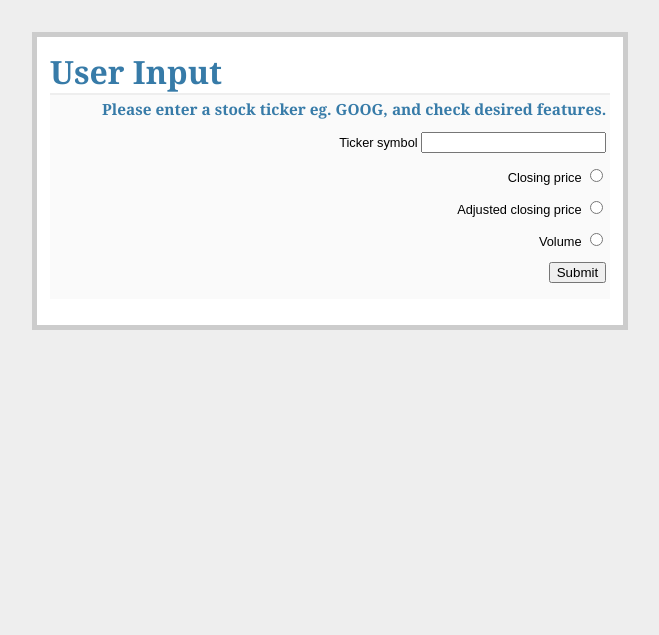
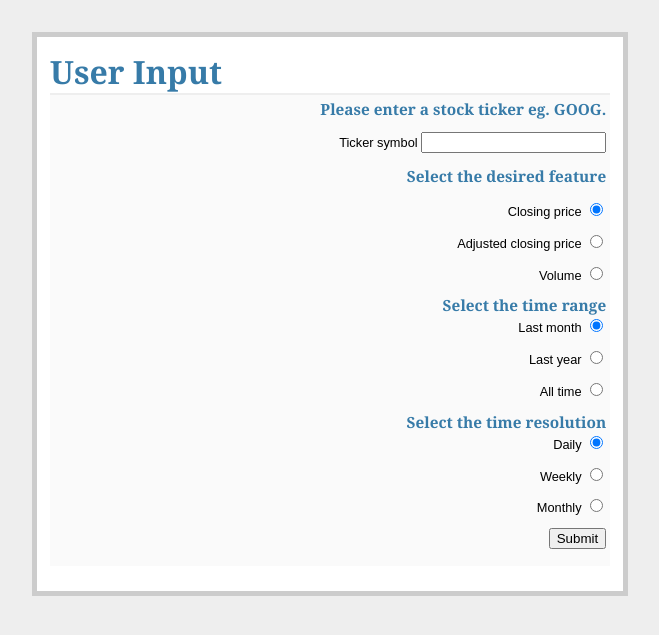
Before and after one commit to RichInCode/stockTickerApp, a Flask app: page /index in a window 1280 px wide. Shown: the top 635 px of the page, without its empty margins (310-969 px from the left). Run offline with Flask 2, Linux system fonts and the light colour scheme.

Commit message:
new features added
added new feature selections and added plot labels

```diff
--- a/app.py
+++ b/app.py
@@ -1,16 +1,38 @@
 from flask import Flask, render_template, request, redirect, url_for
+import requests
 import pandas
 from bokeh.plotting import figure, output_file, save
 from datetime import datetime
+from dateutil.relativedelta import relativedelta
 
 #some helper functions
-def requestData(stockName, option='4'):
+def determineStartDate():
+  current_time = datetime.today()
+  earlier_time = current_time + relativedelta(months=-int(app.vars['timespan']))
+
+  return earlier_time.strftime('%Y-%m-%d'), current_time.strftime('%Y-%m-%d')
+
+
+def checkRequest():
   urlname = 'https://www.quandl.com/api/v3/datasets/WIKI/'
-  urlname = urlname + stockName + '.json'
-  urlname = urlname + '?order=asc&exclude_headers=true&column_index='+option
-  urlname = urlname + '&collapse=weekly&transformation=rdiff'
+  urlname = urlname + app.vars['name_stock'] + '.json'
+  urlname = urlname + '?order=asc&exclude_headers=true&column_index='+app.vars['button']
+
+  if app.vars['timespan'] != '-1':
+    starttime, endtime = determineStartDate()
+    urlname = urlname + '&start_date=' + starttime + '&end_date=' + endtime
+
+  urlname = urlname + '&collapse=' + app.vars['timeres'] + '&transformation=rdiff'
+  urlname = urlname + '?api_key=8zAwUeJsnmGaDrJgEHrr'
 
   print urlname
+
+  r = requests.get(urlname)
+
+  return urlname, r.status_code
+
+def requestData(urlname):
+
 
   df = pandas.read_json(urlname)
   df = df['dataset']
@@ -26,13 +48,21 @@ def plotData(df):
 
   output_file("templates/datetime.html")
 
-  p = figure(width=800, height=250, x_axis_type="datetime")
+  p = figure(width=800, height=250, x_axis_type="datetime", title="Stock Ticker Information")
+  p.xaxis.axis_label = 'date'
+  p.yaxis.axis_label = app.vars[app.vars['button']]
   p.line(dates, values, color='navy', alpha=0.5)
+  p.circle(dates, values, color='navy', alpha=0.5, legend=app.vars['name_stock'])
 
   save(p)
 
+
 # now the flask app
 app = Flask(__name__)
+app.vars = {}
+app.vars['4'] = 'closing price'
+app.vars['5'] = 'volume'
+app.vars['11'] = 'adjusted closing price'
 
 @app.route('/')
 def main():
@@ -44,16 +74,31 @@ def index():
   if request.method == 'GET':
     return render_template('index.html')
   else:
-    data_name = request.form['name_stock']
-    print data_name
-    data_button = request.form['button']
-    print request.form['button']
+    app.vars['name_stock'] = request.form['name_stock']
+    app.vars['button'] = request.form['button']
+    app.vars['timespan'] = request.form['timespan']
+    app.vars['timeres'] = request.form['timeres']
 
-    df = requestData(data_name,data_button)
-    plotData(df)
+    urlname, status = checkRequest()
 
-    return render_template('back.html')
+    print status
 
+    if status == 200:
+      df = requestData(urlname)
+      plotData(df)
+
+      return render_template('datetime.html')
+
+    else:
+      return render_template('error.html')
+
+#@app.errorhandler(404)
+#def page_not_found(e):
+#  return render_template('404.html'), 404
+
+#@app.errorhandler(500)
+#def page_not_found(e):
+#  return render_template('500.html'), 500
 
 if __name__ == '__main__':
-  app.run(port=33507)
+  app.run(port=33507, debug=True)
--- a/templates/index.html
+++ b/templates/index.html
@@ -10,19 +10,39 @@
   		  <h1>User Input</h1>
 
 		  <div class=metanav>
-		    <h2>Please enter a stock ticker eg. GOOG, and check desired features.</h2>
+		    <h2>Please enter a stock ticker eg. GOOG.</h2>
 		    <form id='userinfoform' action='index' method='post'>
 		      <p>
 			Ticker symbol <input type='text' name='name_stock' />
 		      </p>
+		      <h2>Select the desired feature</h2>
 		      <p>
-			Closing price <input type='radio' name='button' value='4'/>
+			Closing price <input type='radio' name='button' value='4' checked/>
 		      </p>
 		      <p>
 			Adjusted closing price <input type='radio' name='button' value='11' />
 		      </p>
 		      <p>
 			Volume <input type='radio' name='button' value='5' />
+		      </p>
+		      <p>
+		      <h2>Select the time range</h2>
+			Last month <input type='radio' name='timespan' value='1' checked/>
+		      </p>
+		      <p>
+			Last year <input type='radio' name='timespan' value='12' />
+		      </p>
+		      <p>
+			All time <input type='radio' name='timespan' value='-1' />
+		      </p>
+		      <h2>Select the time resolution</h2>
+			Daily <input type='radio' name='timeres' value='daily' checked/>
+		      </p>
+		      <p>
+			Weekly <input type='radio' name='timeres' value='weekly' />
+		      </p>
+		      <p>
+			Monthly <input type='radio' name='timeres' value='monthly' />
 		      </p>
 		      <p>
 			<input type='submit' value='Submit' />
```
Also changed, not shown: templates/error.html (added, +13 -0 lines).
